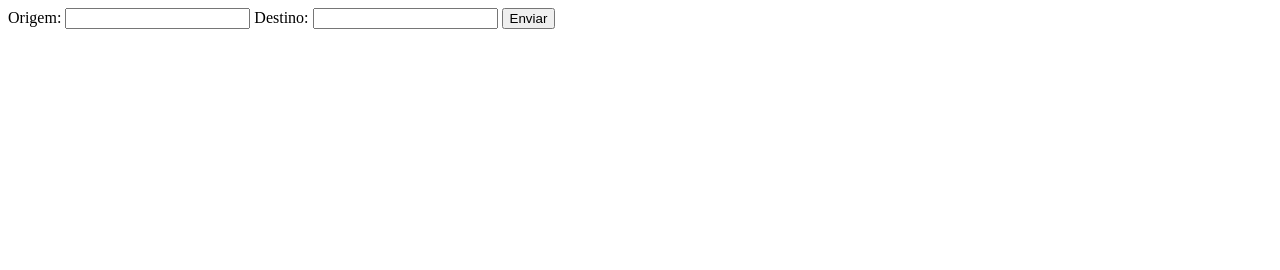
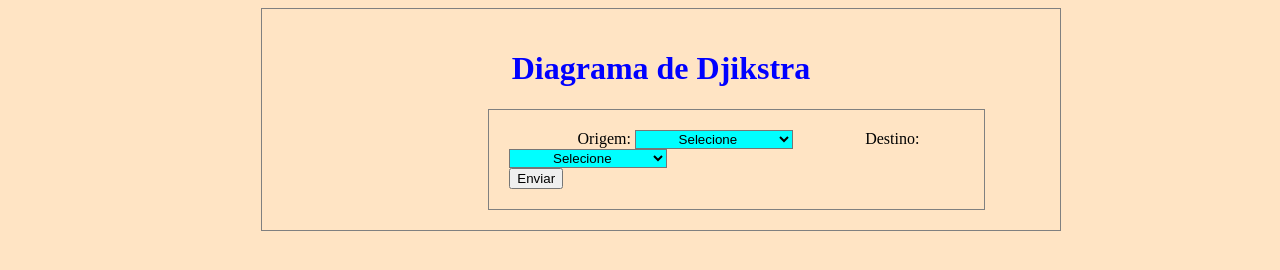
Before and after one commit to FelipeMacedoK/Djikstra, a plain HTML site: page index.html in a window 1280 px wide. Drawn offline with Linux system fonts and the light colour scheme.

Commit message:
Dia 22/08

```diff
--- a/index.html
+++ b/index.html
@@ -9,11 +9,50 @@
     <title>Djikstra</title>
 </head>
 <body>
-    <label>Origem: </label>
-    <input type="text" id="origem">
-    <label>Destino: </label>
-    <input type="text" id="destino">
-    <input type="button" value="Enviar" onclick="menorCaminho()">
+    <div id="principal">
+        <h1>Diagrama de Djikstra</h1>
+        <div id="selecao">
+            <label>Origem: </label>
+            <select id="origem" required>
+                <option value="">Selecione</option>
+                <option value="AUR">Aurora</option>
+                <option value="CHA">Chapadão do Lageado</option>
+                <option value="IMB">Imbuia</option>
+                <option value="ITU">Ituporanga</option>
+                <option value="LAU">Laurentino</option>
+                <option value="MIR">Mirim Doce</option>
+                <option value="POU">Pouso Redondo</option>
+                <option value="PGE">Presidente Getúlio</option>
+                <option value="RCA">Rio do Campo</option>
+                <option value="RDO">Rio do Oeste</option>
+                <option value="RSL">Rio do Sul</option>
+                <option value="SAL">Salete</option>
+                <option value="STA">Santa Terezinha</option>
+                <option value="TAI">Taió</option>
+                <option value="VID">Vidal Ramos</option>
+            </select>
+            <label>Destino: </label>
+            <select id="destino" required>
+                <option value="">Selecione</option>
+                <option value="AUR">Aurora</option>
+                <option value="CHA">Chapadão do Lageado</option>
+                <option value="IMB">Imbuia</option>
+                <option value="ITU">Ituporanga</option>
+                <option value="LAU">Laurentino</option>
+                <option value="MIR">Mirim Doce</option>
+                <option value="POU">Pouso Redondo</option>
+                <option value="PGE">Presidente Getúlio</option>
+                <option value="RCA">Rio do Campo</option>
+                <option value="RDO">Rio do Oeste</option>
+                <option value="RSL">Rio do Sul</option>
+                <option value="SAL">Salete</option>
+                <option value="STA">Santa Terezinha</option>
+                <option value="TAI">Taió</option>
+                <option value="VID">Vidal Ramos</option>
+            </select><br>
+            <input type="button" value="Enviar" onclick="menorCaminho()">
+        </div>
+    </div>
     <div id="resultado"></div>
 </body>
 </html>
--- a/script.js
+++ b/script.js
@@ -131,7 +131,7 @@ const grafo = new Grafo();
 grafo.adicionarVertice("ITU");
 grafo.adicionarVertice("RSL");
 grafo.adicionarVertice("VID");
-grafo.adicionarVertice("RDE");
+grafo.adicionarVertice("RDO");
 grafo.adicionarVertice("RCA");
 grafo.adicionarVertice("STA");
 grafo.adicionarVertice("AUR");
@@ -145,29 +145,53 @@ grafo.adicionarVertice("SAL");
 grafo.adicionarVertice("MIR");
 
 grafo.adicionarAresta("ITU", "RSL", 52);
+grafo.adicionarAresta("RSL", "ITU", 52);
 grafo.adicionarAresta("ITU", "AUR", 26);
+grafo.adicionarAresta("AUR", "ITU", 26);
 grafo.adicionarAresta("RSL", "VID", 87);
+grafo.adicionarAresta("VID", "RSL", 87);
 grafo.adicionarAresta("RSL", "AUR", 42);
+grafo.adicionarAresta("AUR", "RSL", 42);
 grafo.adicionarAresta("RSL", "IMB", 114.4);
+grafo.adicionarAresta("IMB", "RSL", 114.4);
 grafo.adicionarAresta("RSL", "LAU", 39);
+grafo.adicionarAresta("LAU", "RSL", 39);
 grafo.adicionarAresta("VID", "PGE", 347.6);
-grafo.adicionarAresta("RDE", "RCA", 105);
-grafo.adicionarAresta("RDE", "PGE", 264);
-grafo.adicionarAresta("RDE", "TAI", 70);
+grafo.adicionarAresta("PGE", "VID", 347.6);
+grafo.adicionarAresta("RDO", "RCA", 105);
+grafo.adicionarAresta("RCA", "RDO", 105);
+grafo.adicionarAresta("RDO", "PGE", 264);
+grafo.adicionarAresta("PGE", "RDO", 264);
+grafo.adicionarAresta("RDO", "TAI", 70);
+grafo.adicionarAresta("TAI", "RDO", 70);
 grafo.adicionarAresta("RCA", "STA", 25);
+grafo.adicionarAresta("STA", "RCA", 25);
 grafo.adicionarAresta("RCA", "TAI", 81.4);
+grafo.adicionarAresta("TAI", "RCA", 81.4);
 grafo.adicionarAresta("STA", "TAI", 73.5);
+grafo.adicionarAresta("TAI", "STA", 73.5);
 grafo.adicionarAresta("AUR", "IMB", 117);
+grafo.adicionarAresta("IMB", "AUR", 117);
 grafo.adicionarAresta("PGE", "TAI", 219);
+grafo.adicionarAresta("TAI", "PGE", 219);
 grafo.adicionarAresta("PGE", "CHA", 180.4);
+grafo.adicionarAresta("CHA", "PGE", 180.4);
 grafo.adicionarAresta("PGE", "SAL", 50);
+grafo.adicionarAresta("SAL", "PGE", 50);
 grafo.adicionarAresta("TAI", "POU", 158.4);
-grafo.adicionarAresta("TAI", "VAL", 43);
+grafo.adicionarAresta("POU", "TAI", 158.4);
+grafo.adicionarAresta("TAI", "LAU", 43);
+grafo.adicionarAresta("LAU", "TAI", 43);
 grafo.adicionarAresta("POU", "SAL", 129);
+grafo.adicionarAresta("SAL", "POU", 129);
 grafo.adicionarAresta("POU", "MIR", 51);
+grafo.adicionarAresta("MIR", "POU", 51);
 grafo.adicionarAresta("CHA", "LAU", 286);
+grafo.adicionarAresta("LAU", "CHA", 286);
 grafo.adicionarAresta("LAU", "SAL", 62);
+grafo.adicionarAresta("SAL", "LAU", 62);
 grafo.adicionarAresta("SAL", "MIR", 144);
+grafo.adicionarAresta("MIR", "SAL", 144);
 
 function menorCaminho() {
     const origem = document.getElementById("origem").value;
--- a/style.css
+++ b/style.css
@@ -0,0 +1,36 @@
+body {
+    background-color: bisque;
+}
+div#principal {
+    justify-items: center;
+    width: 60%;
+    align-items: center;
+    border: solid gray 1px;
+    padding: 20px;
+    margin-left: 20%;
+}
+h1 {
+    justify-content: center;
+    display: flex;
+    align-items: center;
+    justify-items: center;
+    color: blue;
+}
+select {
+    text-align: center;
+    background-color: aqua;
+}
+label {
+    padding-left: 15%;
+}
+label:hover {
+    color: gray;
+}
+div#selecao {
+    justify-items: center;
+    width: 60%;
+    align-items: center;
+    border: solid gray 1px;
+    padding: 20px;
+    margin-left: 20%;
+}
```
